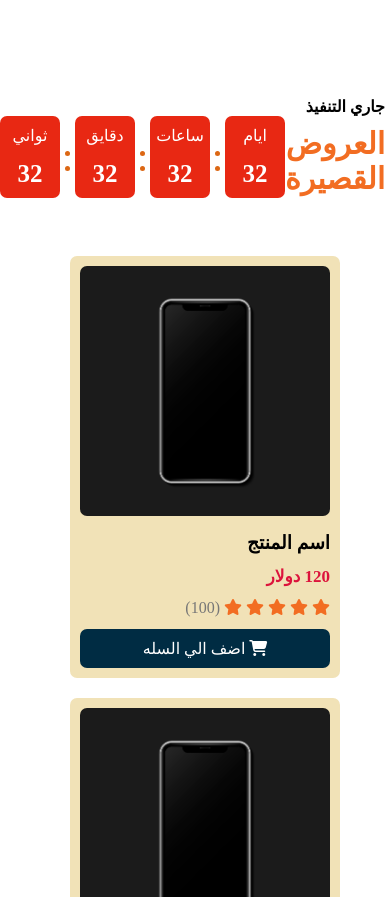
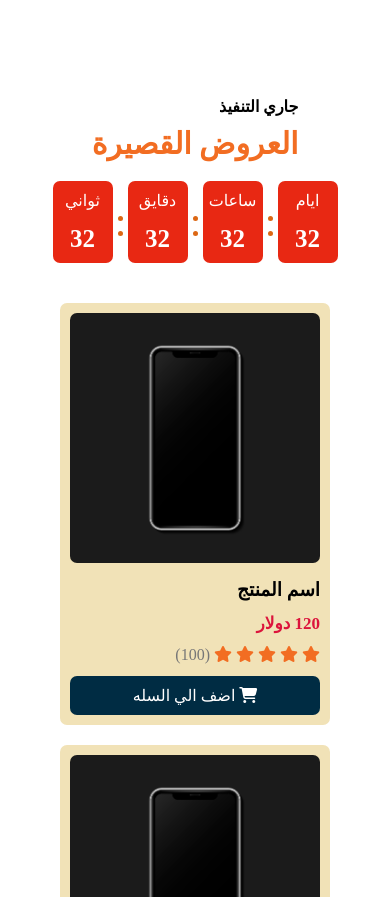
Before and after one commit to Mahmoudshar0/NTI-Project, a plain HTML site: page index.html in a window 390 px wide. Shown: the part 3263-4160 px from the top of the page. Drawn offline with Linux system fonts and the light colour scheme.

Commit message:
Update ultimate.css

```diff
--- a/css/ultimate.css
+++ b/css/ultimate.css
@@ -566,6 +566,11 @@ a{
    text-align: center;
    border-radius: 7px;
 }
+@media (max-width: 450px) {
+   .offer .container .h_content{
+      flex-direction: column;
+   }
+}
 /* end offers */
 
 /* --------------------------------------------------------------- */
```
